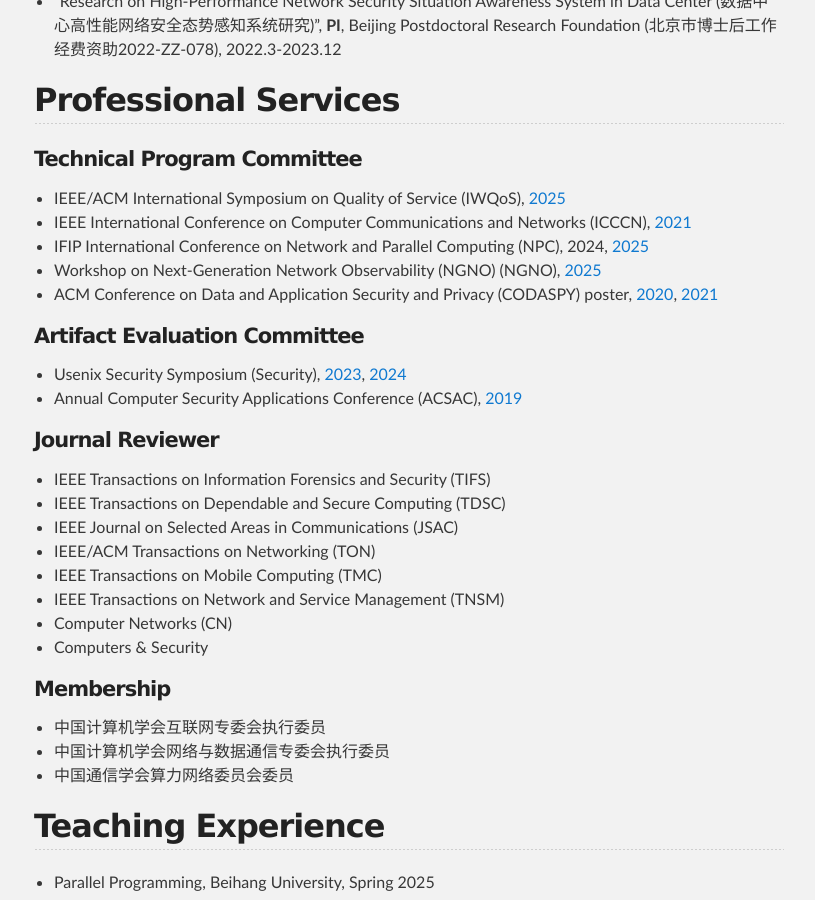
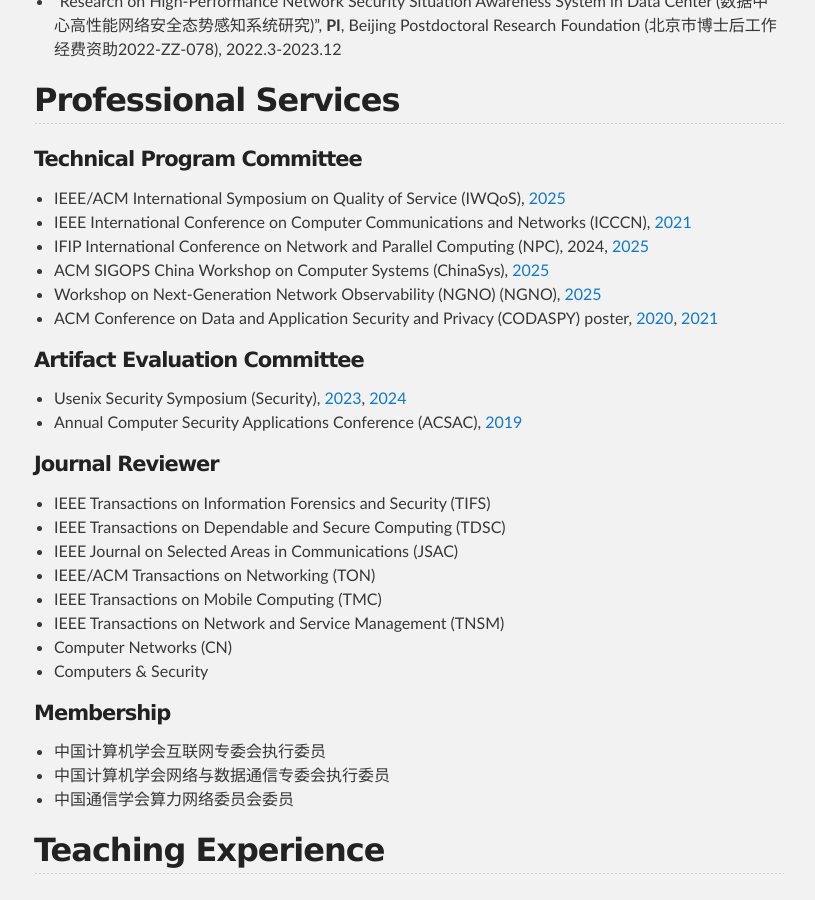
Before and after one commit to zhangmenghao/zhangmenghao.github.io, a Jekyll site: the page built from index.md, in a window 1280 px wide and 900 px high, scrolled down 6873 px. Shown: the whole window, without its empty margins (231-1046 px from the left). Built offline with Jekyll 4.4.1, drawn with Linux system fonts in a browser that asks for light colours.

Commit message:
Update TPC

```diff
--- a/index.md
+++ b/index.md
@@ -235,6 +235,7 @@
 * IEEE/ACM International Symposium on Quality of Service (IWQoS), [2025](https://iwqos2025.ieee-iwqos.org/committees/technical-program-committee)
 * IEEE International Conference on Computer Communications and Networks (ICCCN), [2021](http://www.icccn.org/icccn21/committeesandtracks/technical-tracks/track7.html)
 * IFIP International Conference on Network and Parallel Computing (NPC), 2024, [2025](https://npc-2025.github.io/committees.html)
+* ACM SIGOPS China Workshop on Computer Systems (ChinaSys), [2025](https://cnsys-2025winter.jlu.edu.cn/organizers.htm)
 * Workshop on Next-Generation Network Observability (NGNO) (NGNO), [2025](https://conferences.sigcomm.org/sigcomm/2025/workshop/ngno/)
 * ACM Conference on Data and Application Security and Privacy (CODASPY) poster, [2020](https://dl.acm.org/action/showFmPdf?doi=10.1145%2F3374664), [2021](https://dl.acm.org/action/showFmPdf?doi=10.1145%2F3422337)
 
```
